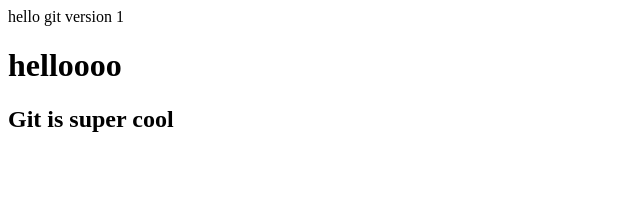
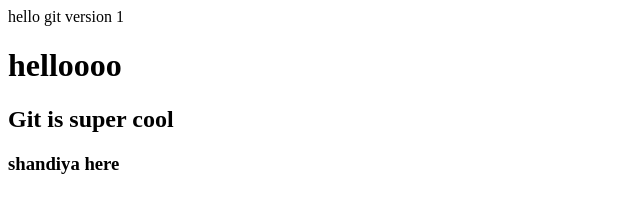
Before and after one commit to Shandiyaravi/Shandiya-Ravichandran, a plain HTML site: page index.html in a window 1280 px wide. Shown: the whole page, without its empty margins (0-640 px from the left). Drawn offline with Linux system fonts and the light colour scheme.

Commit message:
changes made

```diff
--- a/index.html
+++ b/index.html
@@ -9,5 +9,6 @@
   hello git version 1
   <h1>helloooo</h1>
   <h2>Git is super cool</h2>
+  <h3>shandiya here</h3>
 </body>
 </html>
```
